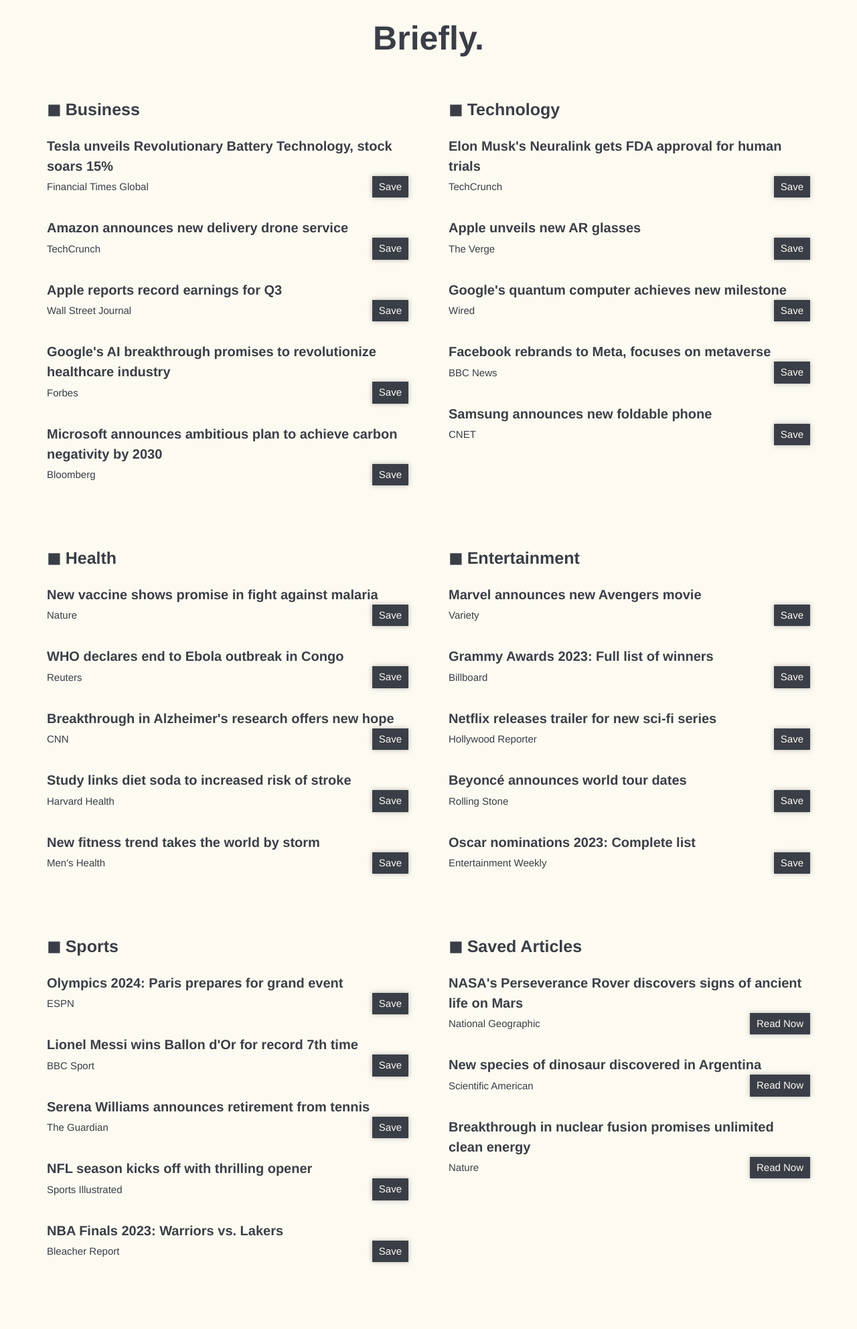
After one commit to yogesh-ch-ss/briefly, a Django app: page /template_headlines in a window 1280 px wide. The commit adds this page. Shown: the whole page at 67% size. Run offline with Django 5.2, Linux system fonts and the light colour scheme.

Commit message:
added all the template html to show css with url path

```diff
--- a/briefly/urls.py
+++ b/briefly/urls.py
@@ -16,7 +16,11 @@ Including another URLconf
 """
 from django.contrib import admin
 from django.urls import path
+from django.conf.urls.static import static
+from django.conf import settings
+from django.urls import include
 
 urlpatterns = [
     path('admin/', admin.site.urls),
+    path('', include('briefly_app.urls')),
 ]
--- /dev/null
+++ b/briefly_app/templates/briefly_layout.html
@@ -0,0 +1,16 @@
+{% comment %} html frame {% endcomment %}
+<!DOCTYPE html>
+{% load static %}
+<html lang="en">
+<head>
+    <meta charset="UTF-8">
+    <meta name="viewport" content="width=device-width, initial-scale=1.0">
+    <link rel="stylesheet" type="text/css" href="{% static 'css/styles.css' %}">
+    <title>Briefly.</title>
+</head>
+<body class="container">
+    {% include "briefly_navbar.html" %}
+    {% block body %}
+    {% endblock %}
+</body>
+</html>
--- /dev/null
+++ b/briefly_app/templates/briefly_navbar.html
@@ -0,0 +1,3 @@
+<div class="navbar">
+    <a href=""><h1>Briefly.</h1></a>
+</div>
--- /dev/null
+++ b/briefly_app/templates/template_headlines.html
@@ -0,0 +1,225 @@
+{% extends "./briefly_layout.html" %}
+{% load static %}
+{% block body %}
+<div class="headlines">
+    <div class="headlines--category">
+        <h3 class="headlines--category--name">&#9724; Business</h3>
+        <div class="headlines--category--titles">
+            <a class="title" href="">Tesla unveils Revolutionary Battery Technology, stock soars 15%</a>
+            <div class="headlines--category--titles--info">
+            <span class="publisher">Financial Times Global</span>
+            <a class="button" href="">Save</a>
+            </div>
+        </div>
+        <div class="headlines--category--titles">
+            <a class="title" href="">Amazon announces new delivery drone service</a>
+            <div class="headlines--category--titles--info">
+            <span class="publisher">TechCrunch</span>
+            <a class="button" href="">Save</a>
+            </div>
+        </div>
+        <div class="headlines--category--titles">
+            <a class="title" href="">Apple reports record earnings for Q3</a>
+            <div class="headlines--category--titles--info">
+            <span class="publisher">Wall Street Journal</span>
+            <a class="button" href="">Save</a>
+            </div>
+        </div>
+        <div class="headlines--category--titles">
+            <a class="title" href="">Google's AI breakthrough promises to revolutionize healthcare industry</a>
+            <div class="headlines--category--titles--info">
+                <span class="publisher">Forbes</span>
+                <a class="button" href="">Save</a>
+            </div>
+        </div>
+        <div class="headlines--category--titles">
+            <a class="title" href="">Microsoft announces ambitious plan to achieve carbon negativity by 2030</a>
+            <div class="headlines--category--titles--info">
+                <span class="publisher">Bloomberg</span>
+                <a class="button" href="">Save</a>
+            </div>
+        </div>
+    </div>
+    <div class="headlines--category">
+        <h3 class="headlines--category--name">&#9724; Technology</h3>
+
+        <div class="headlines--category--titles">
+            <a class="title" href="">Elon Musk's Neuralink gets FDA approval for human trials</a>
+            <div class="headlines--category--titles--info">
+                <span class="publisher">TechCrunch</span>
+                <a class="button" href="">Save</a>
+            </div>
+        </div>
+        <div class="headlines--category--titles">
+            <a class="title" href="">Apple unveils new AR glasses</a>
+            <div class="headlines--category--titles--info">
+                <span class="publisher">The Verge</span>
+                <a class="button" href="">Save</a>
+            </div>
+        </div>
+        <div class="headlines--category--titles">
+            <a class="title" href="">Google's quantum computer achieves new milestone</a>
+            <div class="headlines--category--titles--info">
+                <span class="publisher">Wired</span>
+                <a class="button" href="">Save</a>
+            </div>
+        </div>
+        <div class="headlines--category--titles">
+            <a class="title" href="">Facebook rebrands to Meta, focuses on metaverse</a>
+            <div class="headlines--category--titles--info">
+                <span class="publisher">BBC News</span>
+                <a class="button" href="">Save</a>
+            </div>
+        </div>
+        <div class="headlines--category--titles">
+            <a class="title" href="">Samsung announces new foldable phone</a>
+            <div class="headlines--category--titles--info">
+                <span class="publisher">CNET</span>
+                <a class="button" href="">Save</a>
+            </div>
+        </div>
+    </div>
+
+    <div class="headlines--category">
+        <h3 class="headlines--category--name">&#9724; Health</h3>
+        <div class="headlines--category--titles">
+            <a class="title" href="">New vaccine shows promise in fight against malaria</a>
+            <div class="headlines--category--titles--info">
+                <span class="publisher">Nature</span>
+                <a class="button" href="">Save</a>
+            </div>
+        </div>
+        <div class="headlines--category--titles">
+            <a class="title" href="">WHO declares end to Ebola outbreak in Congo</a>
+            <div class="headlines--category--titles--info">
+                <span class="publisher">Reuters</span>
+                <a class="button" href="">Save</a>
+            </div>
+        </div>
+        <div class="headlines--category--titles">
+            <a class="title" href="">Breakthrough in Alzheimer's research offers new hope</a>
+            <div class="headlines--category--titles--info">
+                <span class="publisher">CNN</span>
+                <a class="button" href="">Save</a>
+            </div>
+        </div>
+        <div class="headlines--category--titles">
+            <a class="title" href="">Study links diet soda to increased risk of stroke</a>
+            <div class="headlines--category--titles--info">
+                <span class="publisher">Harvard Health</span>
+                <a class="button" href="">Save</a>
+            </div>
+        </div>
+        <div class="headlines--category--titles">
+            <a class="title" href="">New fitness trend takes the world by storm</a>
+            <div class="headlines--category--titles--info">
+                <span class="publisher">Men's Health</span>
+                <a class="button" href="">Save</a>
+            </div>
+        </div>
+    </div>
+
+    <div class="headlines--category">
+        <h3 class="headlines--category--name">&#9724; Entertainment</h3>
+        <div class="headlines--category--titles">
+            <a class="title" href="">Marvel announces new Avengers movie</a>
+            <div class="headlines--category--titles--info">
+                <span class="publisher">Variety</span>
+                <a class="button" href="">Save</a>
+            </div>
+        </div>
+        <div class="headlines--category--titles">
+            <a class="title" href="">Grammy Awards 2023: Full list of winners</a>
+            <div class="headlines--category--titles--info">
+                <span class="publisher">Billboard</span>
+                <a class="button" href="">Save</a>
+            </div>
+        </div>
+        <div class="headlines--category--titles">
+            <a class="title" href="">Netflix releases trailer for new sci-fi series</a>
+            <div class="headlines--category--titles--info">
+                <span class="publisher">Hollywood Reporter</span>
+                <a class="button" href="">Save</a>
+            </div>
+        </div>
+        <div class="headlines--category--titles">
+            <a class="title" href="">Beyoncé announces world tour dates</a>
+            <div class="headlines--category--titles--info">
+                <span class="publisher">Rolling Stone</span>
+                <a class="button" href="">Save</a>
+            </div>
+        </div>
+        <div class="headlines--category--titles">
+            <a class="title" href="">Oscar nominations 2023: Complete list</a>
+            <div class="headlines--category--titles--info">
+                <span class="publisher">Entertainment Weekly</span>
+                <a class="button" href="">Save</a>
+            </div>
+        </div>
+    </div>
+
+    <div class="headlines--category">
+        <h3 class="headlines--category--name">&#9724; Sports</h3>
+        <div class="headlines--category--titles">
+            <a class="title" href="">Olympics 2024: Paris prepares for grand event</a>
+            <div class="headlines--category--titles--info">
+                <span class="publisher">ESPN</span>
+                <a class="button" href="">Save</a>
+            </div>
+        </div>
+        <div class="headlines--category--titles">
+            <a class="title" href="">Lionel Messi wins Ballon d'Or for record 7th time</a>
+            <div class="headlines--category--titles--info">
+                <span class="publisher">BBC Sport</span>
+                <a class="button" href="">Save</a>
+            </div>
+        </div>
+        <div class="headlines--category--titles">
+            <a class="title" href="">Serena Williams announces retirement from tennis</a>
+            <div class="headlines--category--titles--info">
+                <span class="publisher">The Guardian</span>
+                <a class="button" href="">Save</a>
+            </div>
+        </div>
+        <div class="headlines--category--titles">
+            <a class="title" href="">NFL season kicks off with thrilling opener</a>
+            <div class="headlines--category--titles--info">
+                <span class="publisher">Sports Illustrated</span>
+                <a class="button" href="">Save</a>
+            </div>
+        </div>
+        <div class="headlines--category--titles">
+            <a class="title" href="">NBA Finals 2023: Warriors vs. Lakers</a>
+            <div class="headlines--category--titles--info">
+                <span class="publisher">Bleacher Report</span>
+                <a class="button" href="">Save</a>
+            </div>
+        </div>
+    </div>
+    <div class="headlines--category">
+        <h3 class="headlines--category--name">&#9724; Saved Articles</h3>
+        <div class="headlines--category--titles">
+            <a class="title" href="">NASA's Perseverance Rover discovers signs of ancient life on Mars</a>
+            <div class="headlines--category--titles--info">
+                <span class="publisher">National Geographic</span>
+                <a class="button" href="">Read Now</a>
+            </div>
+        </div>
+        <div class="headlines--category--titles">
+            <a class="title" href="">New species of dinosaur discovered in Argentina</a>
+            <div class="headlines--category--titles--info">
+                <span class="publisher">Scientific American</span>
+                <a class="button" href="">Read Now</a>
+            </div>
+        </div>
+        <div class="headlines--category--titles">
+            <a class="title" href="">Breakthrough in nuclear fusion promises unlimited clean energy</a>
+            <div class="headlines--category--titles--info">
+                <span class="publisher">Nature</span>
+                <a class="button" href="">Read Now</a>
+            </div>
+        </div>
+    </div>
+
+</div>
+{% endblock %}
--- /dev/null
+++ b/briefly_app/urls.py
@@ -0,0 +1,13 @@
+from django.urls import path
+from . import views, template_views
+
+app_name = 'briefly'
+urlpatterns = [
+    path('', template_views.index, name='index'),
+    path('template_top_page', template_views.top_page, name='top_page'),
+    path('template_login', template_views.login, name='login'),
+    path('template_add_category', template_views.add_category, name='add_category'),
+    path('template_headlines', template_views.headlines, name='headlines'),
+    path('template_view_article', template_views.view_article, name='view_article'),
+
+]
--- a/static/css/styles.css
+++ b/static/css/styles.css
@@ -33,6 +33,15 @@ body img {
   min-height: 100vh;
   max-width: 140rem;
   margin: 0 auto;
+}
+
+.index {
+  grid-column: 1/-1;
+  display: flex;
+  flex-direction: column;
+  justify-content: center;
+  align-items: center;
+  flex-wrap: wrap;
 }
 
 .navbar {
@@ -478,8 +487,12 @@ input[type=checkbox]:checked + .category-label {
 .article--info--publisher {
   margin-right: 1rem;
 }
+.article--info--date {
+  margin-right: 1rem;
+}
 .article--content p {
   margin-bottom: 1rem;
+  background-position: 0%;
 }
 
 /*# sourceMappingURL=styles.css.map */
--- a/static/scss/_grid.scss
+++ b/static/scss/_grid.scss
@@ -12,6 +12,11 @@
     min-height: 100vh;
     max-width: 140rem;
     margin : 0 auto;
+}
+
+.index{
+    grid-column: 1 / -1;
+    @include ColJustifyCenterFlexbox
 }
 
 //navbar grid
```
Also changed, not shown: briefly_app/template_views.py (added, +20 -0 lines), briefly_app/templates/template_article.html (added, +29 -0 lines), briefly_app/templates/template_category.html (added, +74 -0 lines), briefly_app/templates/template_index.html (added, +12 -0 lines), briefly_app/templates/template_login.html (added, +85 -0 lines), briefly_app/templates/template_top_page.html (added, +20 -0 lines), briefly_app/templates/template_view_article.html (added, +8 -0 lines), 3 other files.
